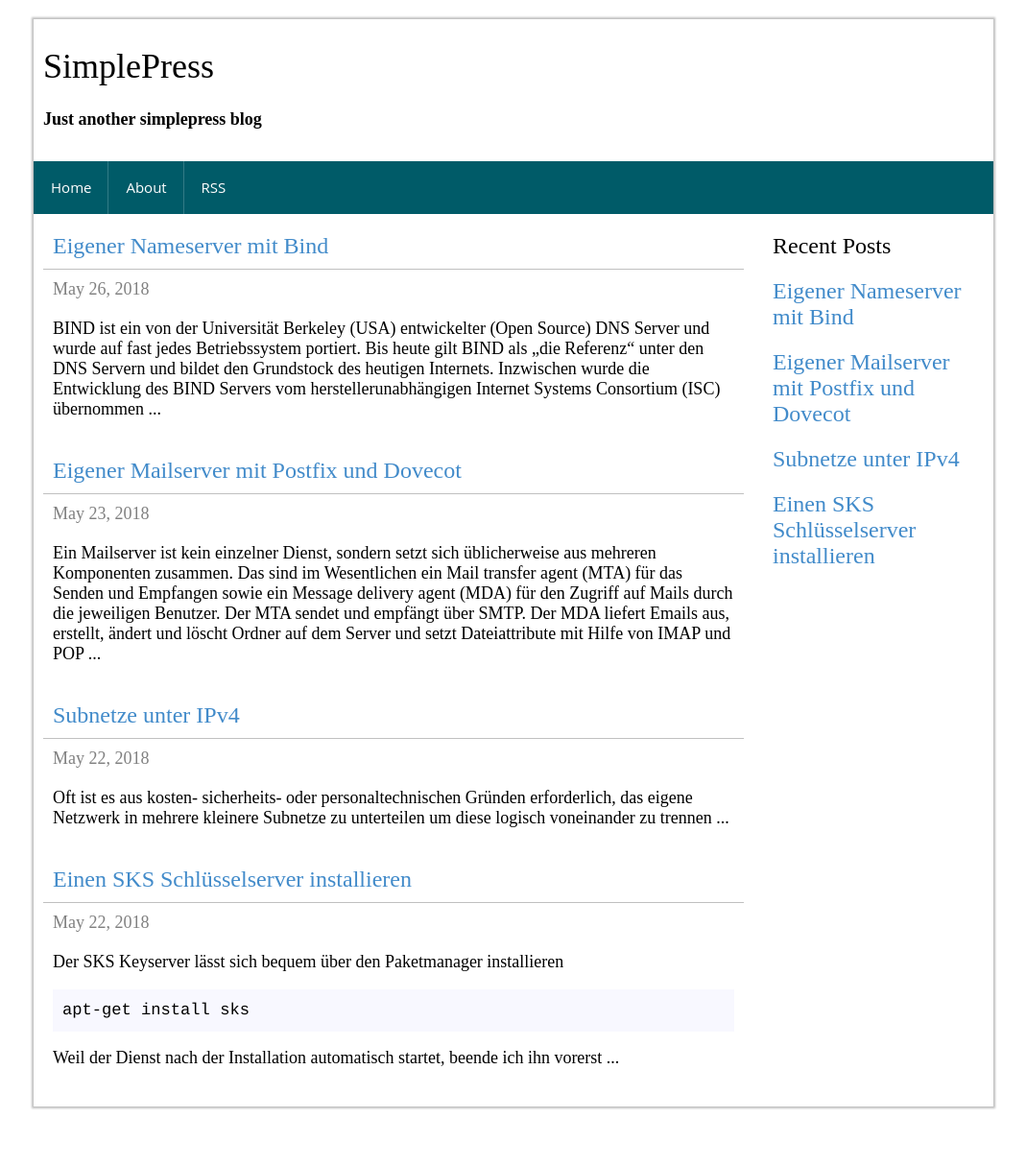
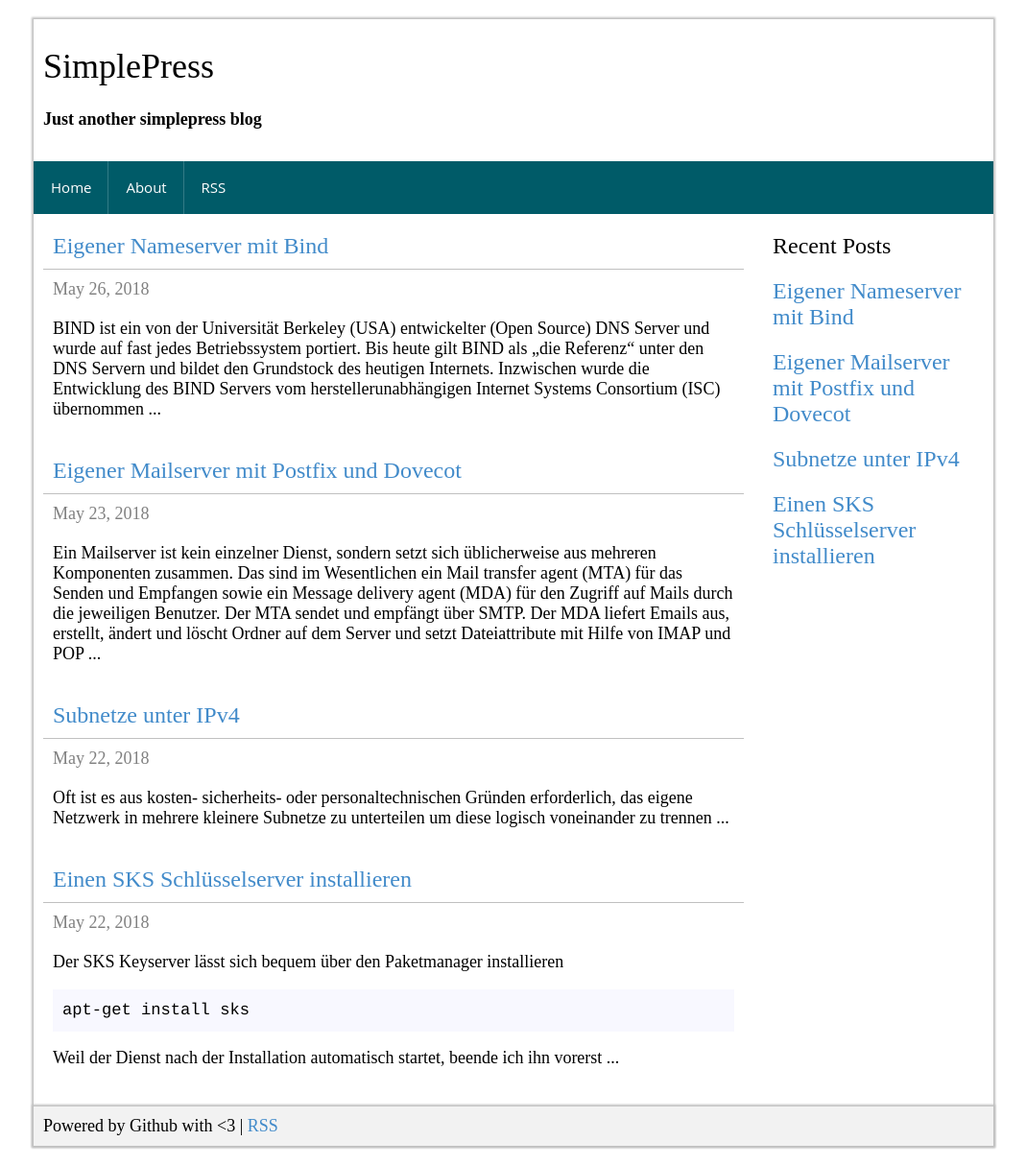
Before and after one commit to mbrain/zarat.github.io, a Jekyll site: the page built from index.html, in a window 1280 px wide. Shown: the whole page at 96% size, without its empty margins (105-1174 px from the left). Built offline with Jekyll 4.4.1, drawn with Linux system fonts in a browser that asks for light colours; the list of posts is cut into pages by our own code; before the commit the page ends 1173 px from its top, so only the background shows below that.

Commit message:
Update default.html

```diff
--- a/_layouts/default.html
+++ b/_layouts/default.html
@@ -28,6 +28,10 @@
 
     <div style="clear: both"></div>
 
+    <div class="sp-footer" style="padding:10px;">
+      Powered by Github with <3 | <a href="/feed.xml">RSS</a>
+    </div>
+
   </div>
 
   </body>
```
